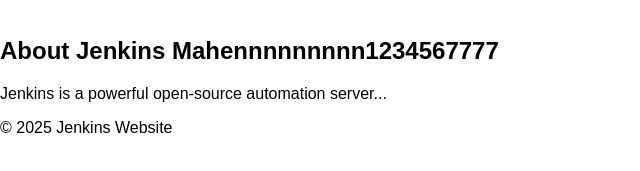
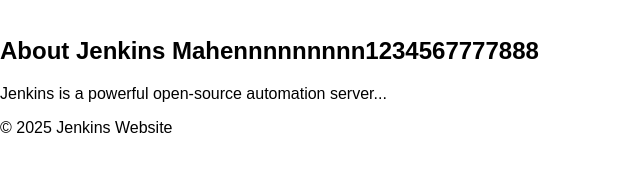
Before and after one commit to maheen-demo/demo-jenkins, a plain HTML site: page index.html in a window 1280 px wide. Shown: the part 597-768 px from the top of the page, 0-640 px from the left. Drawn offline with Linux system fonts and the light colour scheme.

Commit message:
Update index.html

```diff
--- a/index.html
+++ b/index.html
@@ -46,7 +46,7 @@
         </section>
 
         <section>
-            <h2>About Jenkins Mahennnnnnnnn1234567777</h2>
+            <h2>About Jenkins Mahennnnnnnnn1234567777888</h2>
             <p>Jenkins is a powerful open-source automation server...</p>
         </section>
     </main>
```
